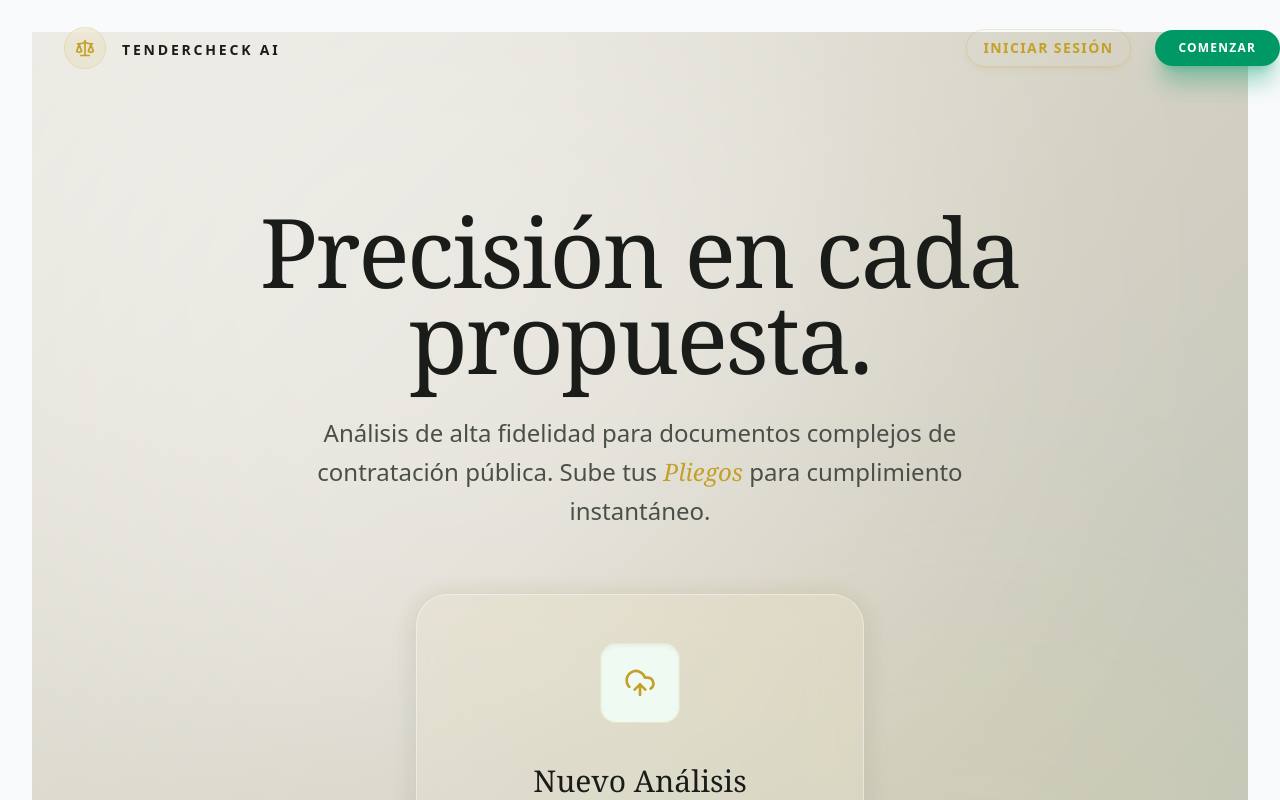
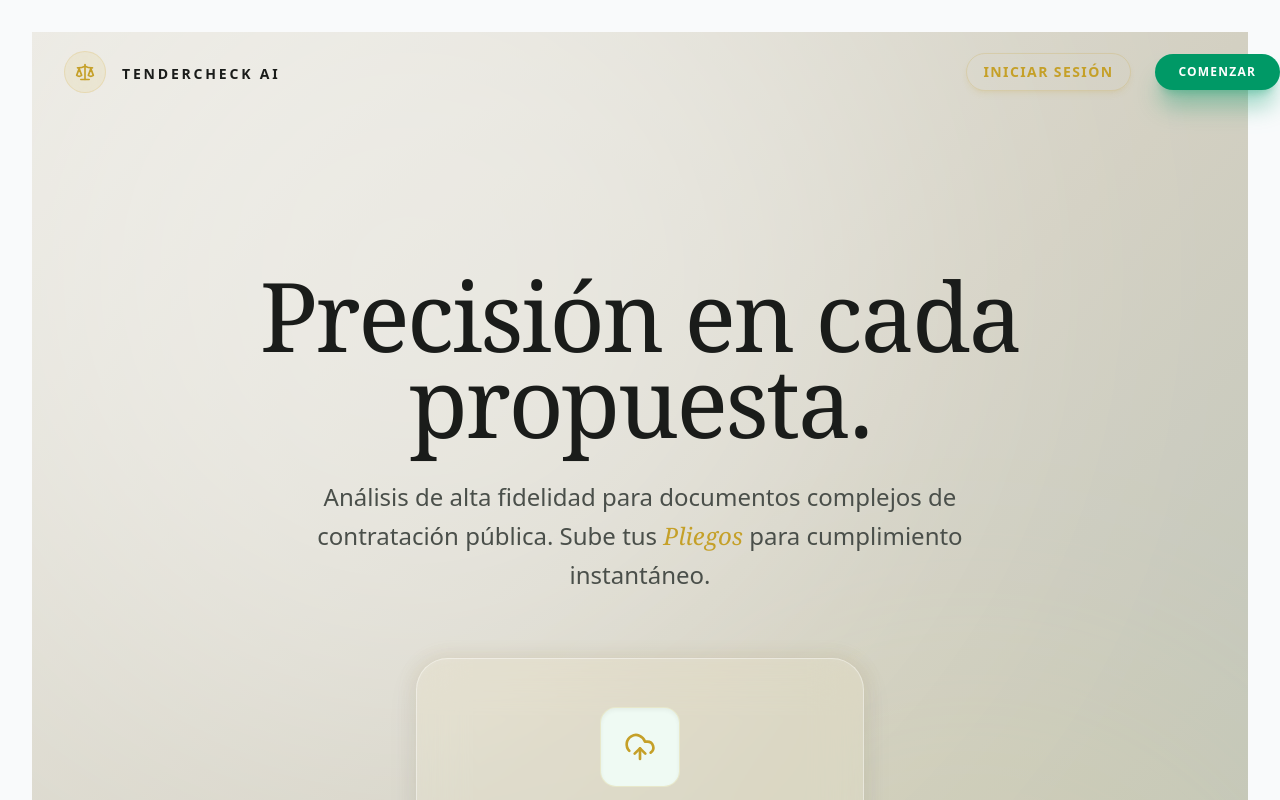
Before and after one commit to elecodes/TenderCheck-AI, a React (Vite) app in the folder frontend/: page / in a window 1280 px wide. Shown: the top 800 px of the page. Built offline with nearby package versions, Linux system fonts and the light colour scheme; no server answers.

Commit message:
style(ui): increase navbar height and hero padding to prevent collapsing

```diff
--- a/frontend/src/components/layout/Navbar.tsx
+++ b/frontend/src/components/layout/Navbar.tsx
@@ -6,7 +6,7 @@ export const Navbar: React.FC = () => {
   return (
     <nav className="fixed top-0 w-full z-50">
       <div className="max-w-7xl mx-auto px-4 sm:px-6 lg:px-8">
-        <div className="flex items-center justify-between h-24">
+        <div className="flex items-center justify-between h-32 pt-4">
           <div className="flex-shrink-0 flex items-center gap-4">
              <div className="bg-[#D4AF37]/10 p-2.5 rounded-full backdrop-blur-sm border border-[#D4AF37]/20">
                 <Scale className="h-5 w-5 text-[#C5A028]" />
--- a/frontend/src/pages/LandingPage.tsx
+++ b/frontend/src/pages/LandingPage.tsx
@@ -13,7 +13,7 @@ export const LandingPage: React.FC = () => {
       <div className="absolute bottom-[-10%] right-[-10%] w-[800px] h-[800px] bg-[#D4AF37]/15 rounded-full blur-[120px] pointer-events-none mix-blend-overlay" />
 
       {/* Hero Section */}
-      <main className="pt-32 pb-48 px-4 sm:px-6 lg:px-8 max-w-7xl mx-auto flex flex-col items-center text-center relative z-10">
+      <main className="pt-48 pb-48 px-4 sm:px-6 lg:px-8 max-w-7xl mx-auto flex flex-col items-center text-center relative z-10">
 
         {/* Logo/Badge */}
         <div className="mb-12 opacity-80">
```
